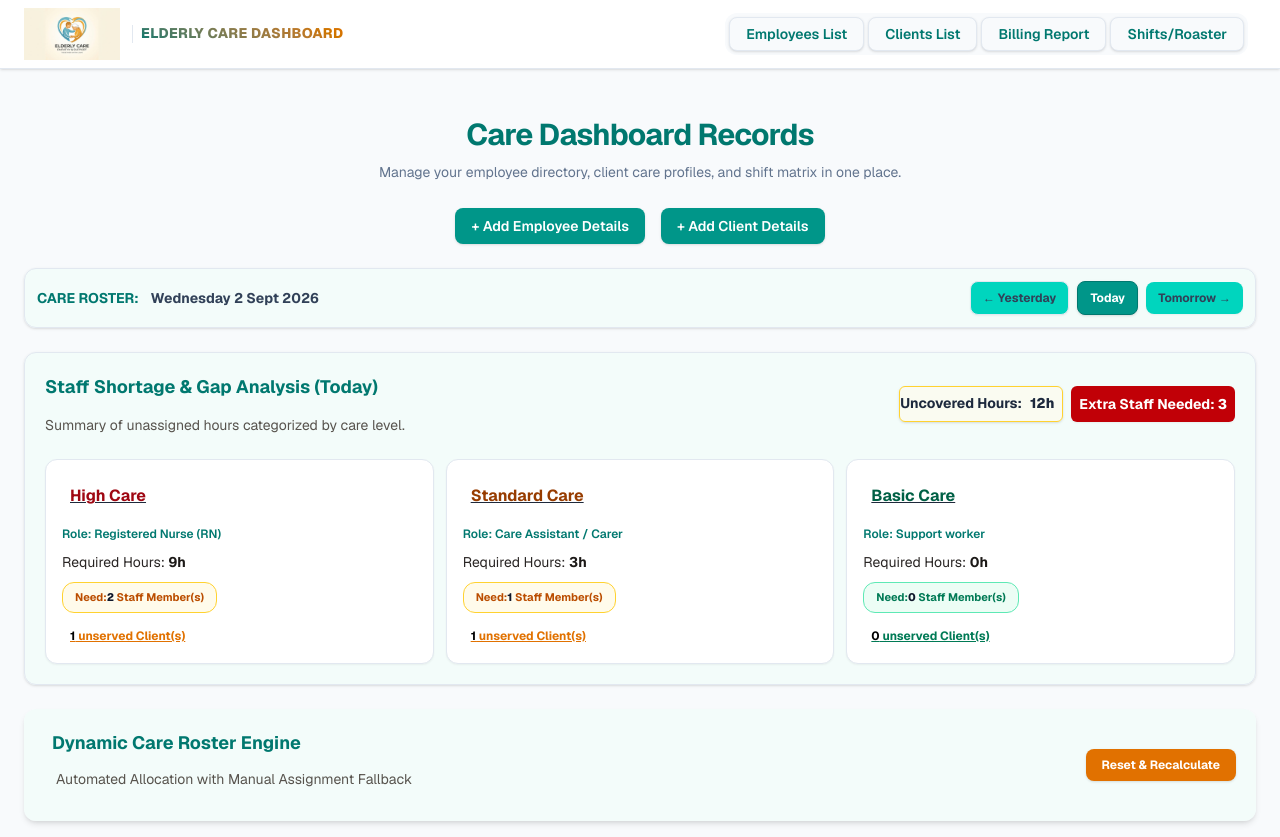
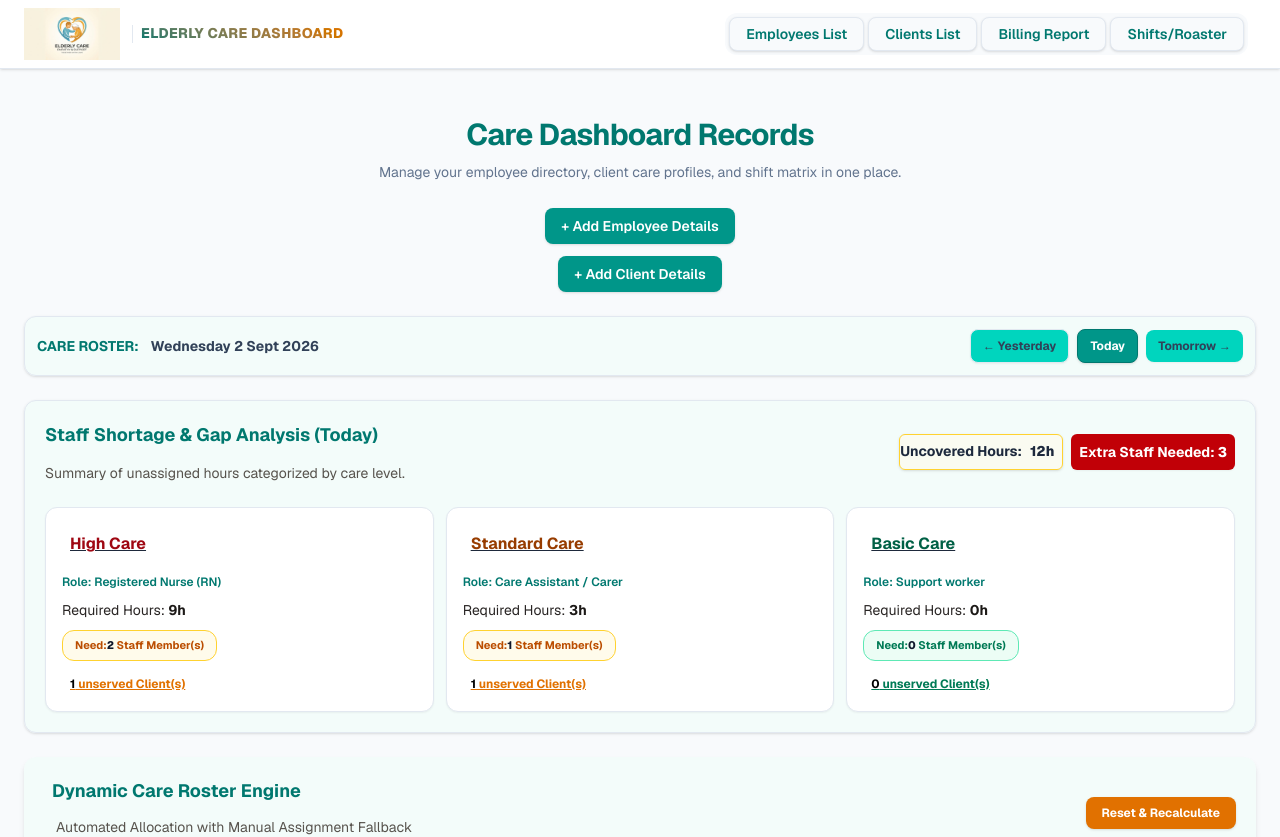
Before and after one commit to ashahsana-sketch/omsorg_dashboard, a Next.js app: page / in a window 1280 px wide. Shown: the top 837 px of the page. Built offline with nearby package versions, Linux system fonts and the light colour scheme.

Commit message:
home page complete

```diff
--- a/app/layout.tsx
+++ b/app/layout.tsx
@@ -2,6 +2,7 @@
 import { Geist, Geist_Mono } from "next/font/google";
 import "./globals.css";
 import Header from "./Components/Header/Header";
+import Footer from "./Components/Footer/Footer";
 
 const geistSans = Geist({
   variable: "--font-geist-sans",
@@ -26,6 +27,7 @@
         <main className="flex-1 w-full max-w-7xl mx-auto px-4 sm:px-6 py-6">
           {children}
         </main>
+        <Footer/>
       </body>
     </html>
   );
--- a/app/page.tsx
+++ b/app/page.tsx
@@ -1,5 +1,5 @@
 import Header from "./Components/Header/Header";
-import Footer from "./Components/Footer/footer";
+import Footer from "./Components/Footer/Footer";
 import EmployeeModal from "./employees/EmployerModal";
 import EmployeeManagerForm from "./employees/EmployeeManagerForm";
 import ClientManagerForm from "./clients/ClientManagerForm";
@@ -21,23 +21,17 @@
             Manage your employee directory, client care profiles, and shift matrix in one place.
           </p>
         </div>
-
-        {/* Buttons */}
-        <div className="w-full flex flex-col sm:flex-row items-center justify-center gap-3 sm:gap-4">
+        <div className="grid grid-cols-1 gap-3">
           <EmployeeModal />
           <ClientModal />
         </div>
 
-        {/* Roster */}
-        <div className="w-full">
           <RosterView />
-        </div>
+          <Footer/>
 
       </main>
 
-      {/* <Footer /> */}
 
     </div>
-    // <footer/>
   );
 }
```
